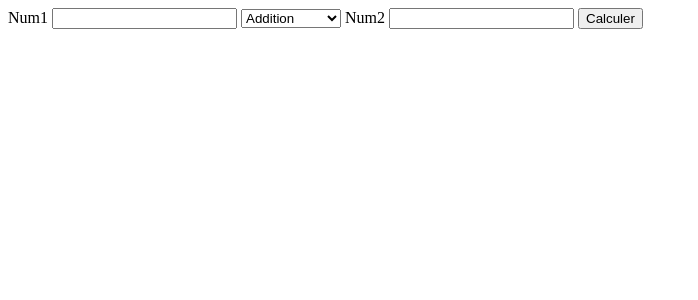
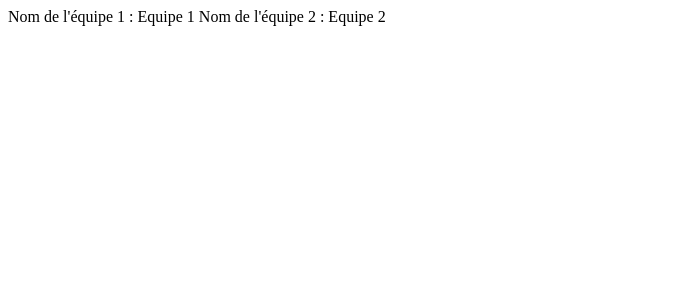
Before and after one commit to rehmamwamba/calculator-with-php, a PHP site: page / in a window 1280 px wide. Shown: the top 300 px of the page, without its empty margins (0-698 px from the left). Run offline with PHP 8.4, Linux system fonts and the light colour scheme.

Commit message:
Add files via upload

```diff
--- /dev/null
+++ b/foot.php
@@ -0,0 +1,39 @@
+<?php
+
+class FootballTeam {
+    private string $name;
+    private array $players = [];
+    private string $coachName;
+
+
+    public function __construct(string $name, string $coachName) {
+        $this->name = $name;
+        $this->coachName = $coachName;
+    }
+    public function getName(): string {
+        return $this->name;
+    }
+
+    public function setName(string $name): void {
+        $this->name = $name;
+    }
+
+
+    public function addPlayer(string $playerName): void {
+        $this->players[] = $playerName;
+    }
+
+
+    public function getPlayers(): array {
+        return $this->players;
+    }
+
+
+    public function getCoachName(): string {
+        return $this->coachName;
+    }
+
+      public function setCoachName(string $coachName): void {
+        $this->coachName = $coachName;
+    }
+}
--- a/index.php
+++ b/index.php
@@ -1,51 +1,12 @@
 <?php
-if(isset($_POST['submit'])) {
-    $num1 = $_POST['num1'];
-    $num2 = $_POST['num2'];
-    $operator = $_POST['operator'];
-    switch($operator) {
-        case "+":
-            $result = $num1 + $num2;
-            break;
-        case "*":
-            $result = $num1 * $num2;
-            break;
-        case "%":
-            $result = $num1 % $num2;
-            break;
-        case "-":
-            $result = $num1 - $num2;
-            break;
-    }
-}
+
+require_once 'foot.php';
+
+$equipe1 = new FootballTeam("Equipe 1", "Coach 1");
+$equipe2 = new FootballTeam("Equipe 2", "Coach 2");
+
+echo "Nom de l'équipe 1 : " . $equipe1->getName() . " ";
+echo "Nom de l'équipe 2 : " . $equipe2->getName() . " ";
+
+
 ?>
-
-<!DOCTYPE html>
-<html lang="en">
-<head>
-    <meta charset="UTF-8">
-    <meta name="viewport" content="width=device-width, initial-scale=1.0">
-    <title>Rehma's Calculator</title>
-</head>
-<body>
-    <div class="calcul">
-        <form action="" method="POST">
-            <label for="">Num1</label>
-            <input type="text" name="num1">
-            <select name="operator" id="">
-                <option value="+">Addition</option>
-                <option value="*">Multiplication</option>
-                <option value="%">Division</option>
-                <option value="-">Soustraction</option>
-            </select>
-            <label for="">Num2</label>
-            <input type="text" name="num2">
-            <input type="submit" value="Calculer" name="submit">
-        </form>
-
-        <?php if(isset($result)) { ?>
-            <p>Résultat : <?php echo $result; ?></p>
-        <?php } ?>
-    </div>
-</body>
-</html>
```
